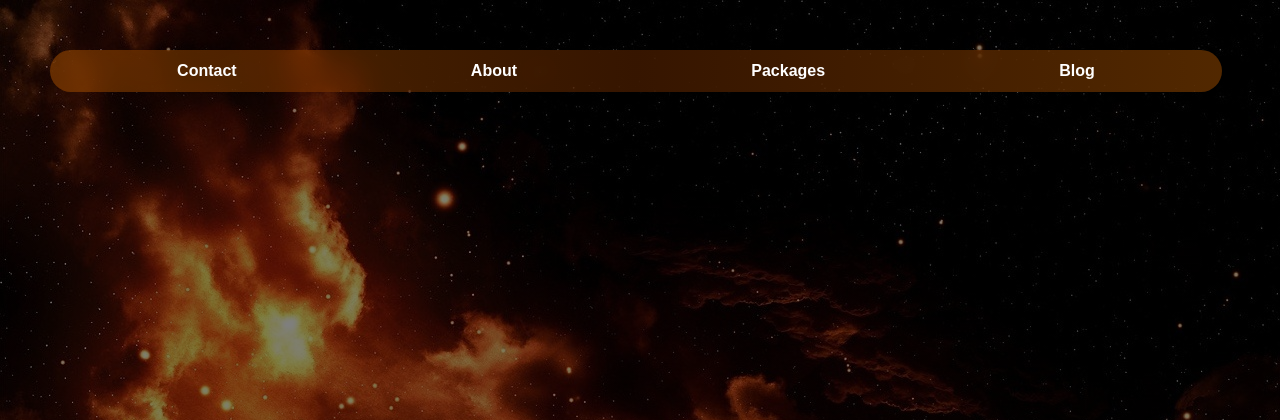
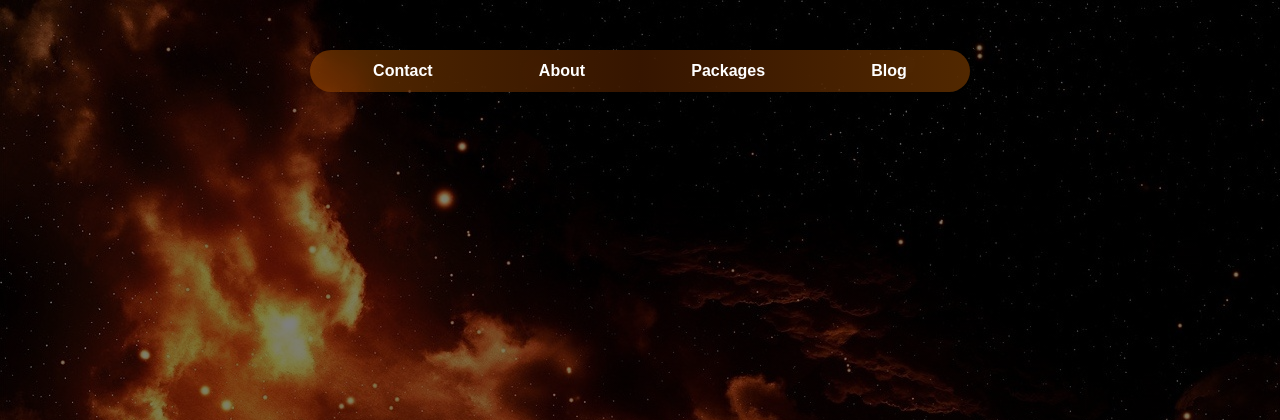
Before and after one commit to Zakanawaner/couchKT, a Flask app: page /packages in a window 1280 px wide. Shown: the top 420 px of the page. Run offline with Flask 3, Linux system fonts and the light colour scheme; data that the repository does not hold is empty; parts of the project's set-up code (start-up, migrations or seed data) failed here and were passed over.

Commit message:
Advancing with styles

```diff
--- a/static/stylesheets/styles.css
+++ b/static/stylesheets/styles.css
@@ -22,7 +22,7 @@ p, a {
 .menu-bar {
 	border-radius: 25px;
 	height: fit-content;
-	width: 90%;
+	width: 50%;
 	background: linear-gradient(
 	    90deg,
         rgba(204, 100, 0, .4) 0%,
@@ -33,7 +33,9 @@ p, a {
 	display: flex;
 	justify-content: space-around;
 	padding: 0 10px;
-	margin: 50px;
+	margin: auto;
+	margin-bottom: 50px;
+	margin-top: 50px;
 }
 
 .menu-bar li {
@@ -62,14 +64,19 @@ p, a {
                 background: rgba(204, 100, 0, .4);
                 box-shadow: 0px 3px 20px 0px black;
             }
-            color: rgba(255, 100, 0, 1);
-    }
+            text-shadow:
+            0 0 7px rgb(255, 230, 0),
+            0 0 10px rgb(255, 170, 0),
+            0 0 21px rgb(255, 120, 0),
+            0 0 42px rgb(255, 100, 0),
+            0 0 82px rgb(255, 80, 0);
+        }
 }
 
 /* PACKAGE CARDS */
 .card-container {
     margin: auto;
-    width: fit-content;
+    width: 40%;
     display: flex;
     flex-direction: column;
     justify-content: center;
@@ -107,7 +114,7 @@ p, a {
     );
 
   -webkit-animation: bg-spin 5s linear infinite;
-  transition: all 0.5s;
+  transition: all 0.2s;
 }
 
 .promotion {
@@ -141,9 +148,29 @@ p, a {
 
 .card:hover {
   cursor: pointer;
-  -webkit-transform: scale(1.15);
-  -ms-transform: scale(1.15);
-  transform: scale(1.15);
+  -webkit-transform: scale(1.05);
+  -ms-transform: scale(1.05);
+  transform: scale(1.05);
+
+  text-shadow:
+    0 0 7px rgb(255, 230, 0),
+    0 0 10px rgb(255, 170, 0),
+    0 0 21px rgb(255, 120, 0),
+    0 0 42px rgb(255, 100, 0),
+    0 0 82px rgb(255, 80, 0);
+
+  background-image: conic-gradient(
+      from var(--border-angle),
+      rgba(0, 0, 0, .4),
+      rgba(0, 0, 0, .4) 50%,
+      rgba(0, 0, 0, .4)
+    ),
+    conic-gradient(
+      from var(--border-angle),
+       rgba(0, 0, 0, .4),
+       rgba(204, 100, 0, .8) 50%,
+       rgba(0, 0, 0, .4)
+    );
 }
 
 @property --border-angle {
--- a/templates/contact.html
+++ b/templates/contact.html
@@ -7,7 +7,11 @@
             <input placeholder="Email" type="email" name="email" id="email">
             <select name="packages" id="packages">
                 {% for pkg in packages %}
-                    <option value="{{ pkg.title }} - {{ pkg.price }}">{{ pkg.title }} - {{ pkg.price }}$</option>
+                    {% if pkg == pkgSelected %}
+                        <option value="{{ pkg.title }} - {{ pkg.price }}" selected>{{ pkg.title }} - {{ pkg.price }}$</option>
+                    {% else %}
+                        <option value="{{ pkg.title }} - {{ pkg.price }}">{{ pkg.title }} - {{ pkg.price }}$</option>
+                    {% endif %}
                 {% endfor %}
             </select>
             <textarea placeholder="Message" cols="40" rows="10" name="message" id="message"></textarea>
--- a/templates/packages.html
+++ b/templates/packages.html
@@ -15,7 +15,7 @@
         {% endfor %}
         {% for pkg in packages %}
             {% if not pkg.promotion %}
-                <div onclick="location.href='/package/{{ pkg.shortName }}';" class="card">
+                <div onclick="location.href='{{url_for('genericBluePrint.contactEndPoint', pkg=pkg.shortName)}}';" class="card">
                     <div>
                         <p><strong>{{ pkg.title }}</strong></p>
                         <p>{{ pkg.description }}</p>
```
Also changed, not shown: bpGeneric/__init__.py (+5 -3 lines).
